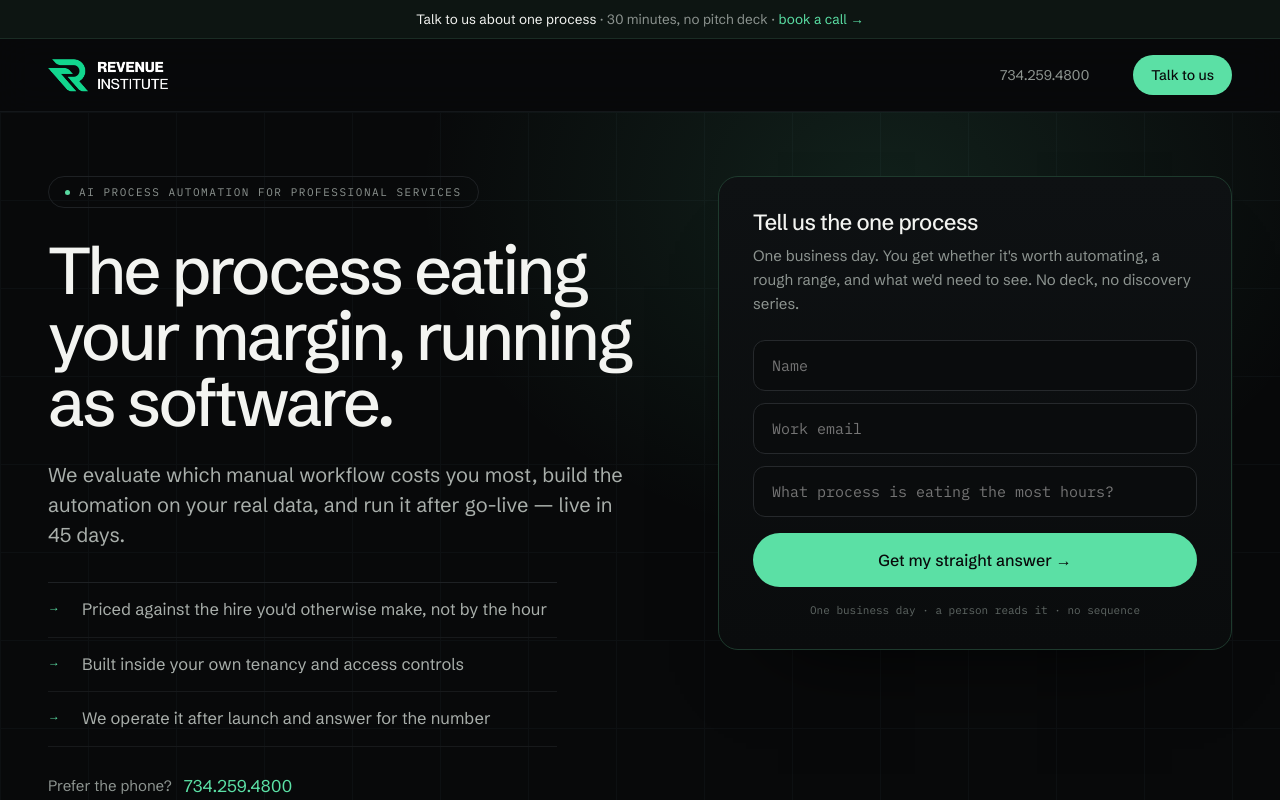
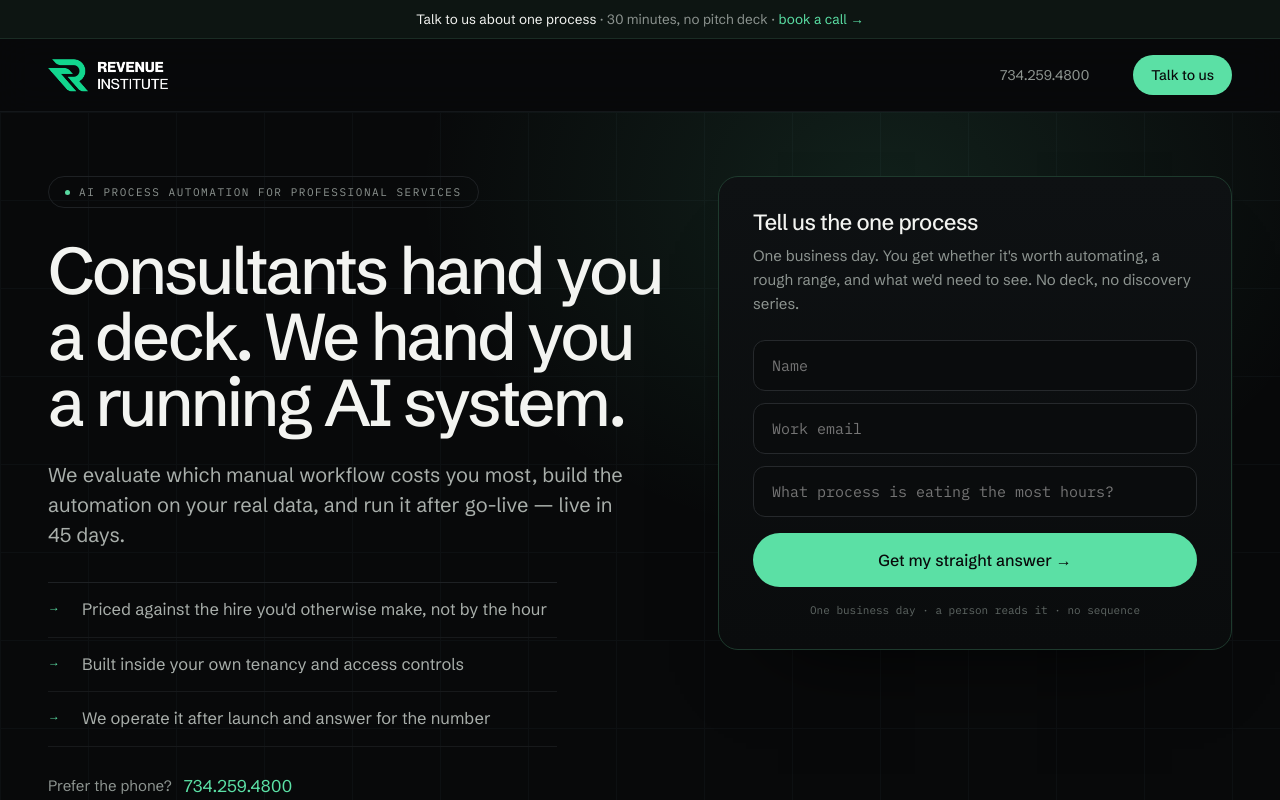
Before and after one commit to Revenue-Institute/ri-landing-pages, a Next.js app: page / in a window 1280 px wide. Shown: the top 800 px of the page. Built offline with nearby package versions, Linux system fonts and the light colour scheme.

Commit message:
Update AI Process Automation headline

```diff
--- a/app/data.ts
+++ b/app/data.ts
@@ -250,7 +250,7 @@ export const verticals: Vertical[] = rawVerticals.map((v) => {
 export const adGroups: Record<string, AdGroup> = {
   "AI Process Automation": {
     eyebrow: "AI process automation for professional services",
-    headline: "The process eating your margin, running as software.",
+    headline: "Consultants hand you a deck. We hand you a running AI system.",
     subhead:
       "We evaluate which manual workflow costs you most, build the automation on your real data, and run it after go-live — live in 45 days.",
     points: [
```
